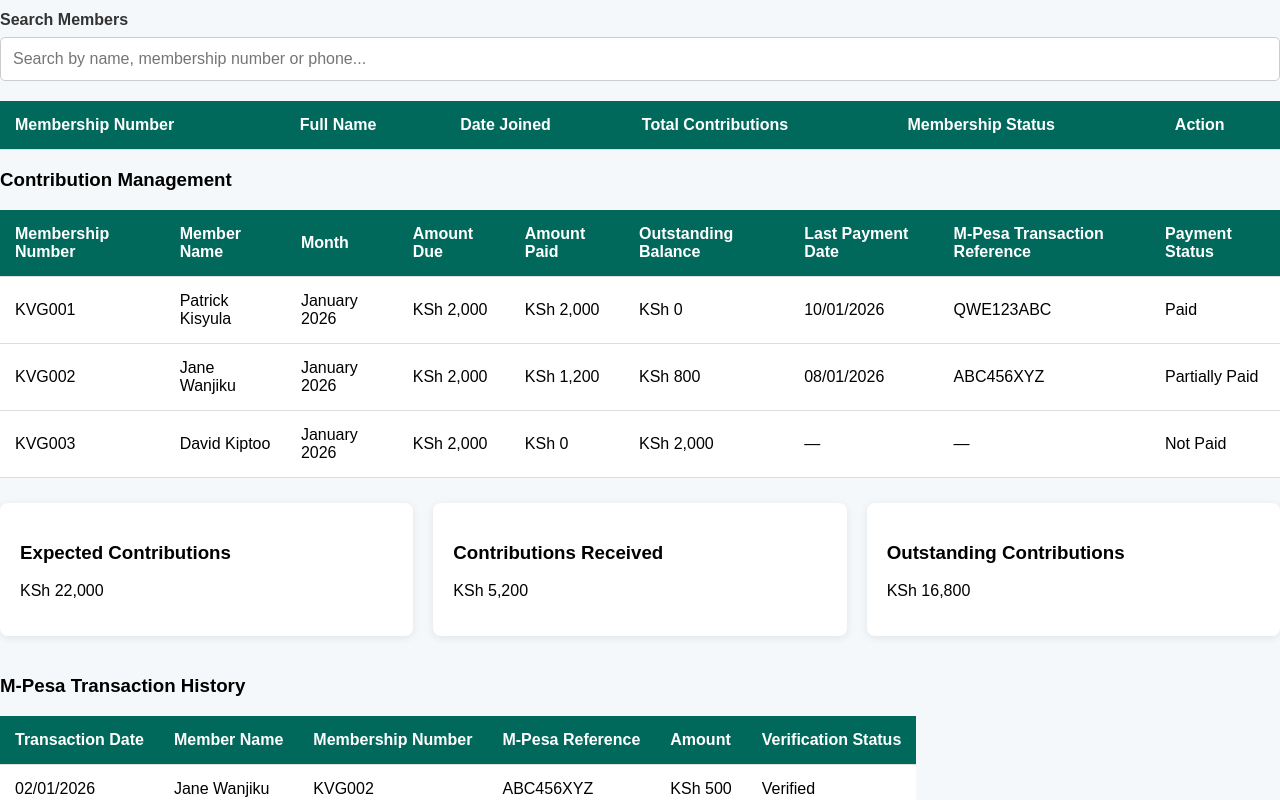
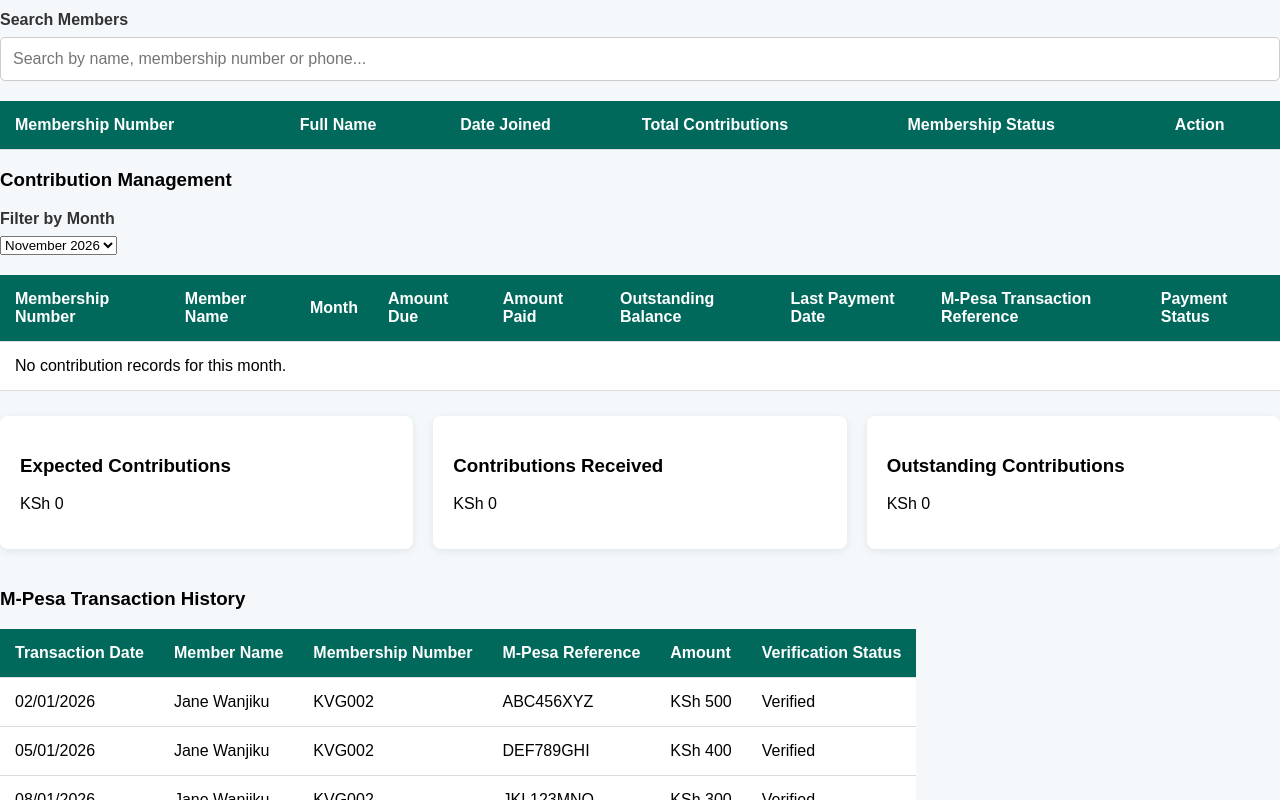
Before and after one commit to Pmusyimi42/kavuus-group, a plain HTML site: page leadership/dashboard.html in a window 1280 px wide. Shown: the part 666-1466 px from the top of the page. Drawn offline with Linux system fonts and the light colour scheme.

Commit message:
Add monthly contribution filtering and summary

```diff
--- a/js/contributions.js
+++ b/js/contributions.js
@@ -67,6 +67,96 @@ function saveContributions(newContributions) {
         'contributions',
         JSON.stringify(existingContributions)
     );
+}
+
+function getContributions() {
+    return JSON.parse(
+        localStorage.getItem('contributions')
+    ) || [];
+}
+function populateContributionMonthFilter() {
+    const contributions = getContributions();
+    const monthFilter = document.querySelector('#contribution-month');
+    const today = new Date();
+
+    const currentMonthKey =
+        `${today.getFullYear()}-${String(today.getMonth() + 1).padStart(2, '0')}`;
+
+    const months = new Map();
+
+    // Always include the current month
+    months.set(
+        currentMonthKey,
+        today.toLocaleString('en', {
+            month: 'long',
+            year: 'numeric'
+        })
+    );
+
+    // Collect months from saved contribution records
+    contributions.forEach(function(contribution) {
+        const key =
+            `${contribution.year}-${String(contribution.monthIndex + 1).padStart(2, '0')}`;
+
+        months.set(key, contribution.month);
+    });
+
+    monthFilter.innerHTML = '';
+
+    [...months.entries()]
+        .sort((a, b) => b[0].localeCompare(a[0]))
+        .forEach(function([key, monthName]) {
+            const option = document.createElement('option');
+
+            option.value = key;
+            option.textContent = monthName;
+
+            monthFilter.appendChild(option);
+        });
+
+    monthFilter.value = currentMonthKey;
+}
+
+function renderContributions() {
+    const contributions = getContributions();
+    const monthFilter = document.querySelector('#contribution-month');
+    const selectedMonth = monthFilter.value;
+
+    const filteredContributions = contributions.filter(function(contribution) {
+        const contributionMonth =
+            `${contribution.year}-${String(contribution.monthIndex + 1).padStart(2, '0')}`;
+
+        return contributionMonth === selectedMonth;
+    });
+
+    contributionsTable.innerHTML = '';
+
+    if (filteredContributions.length === 0) {
+        contributionsTable.innerHTML = `
+            <tr>
+                <td colspan="9">No contribution records for this month.</td>
+            </tr>
+        `;
+        return;
+    }
+
+    filteredContributions.forEach(function(contribution) {
+        const row = document.createElement('tr');
+
+        row.innerHTML = `
+            <td>${contribution.membershipNumber}</td>
+            <td>${contribution.memberName}</td>
+            <td>${contribution.month}</td>
+            <td>KSh ${contribution.amountDue.toLocaleString()}</td>
+            <td>KSh ${contribution.amountPaid.toLocaleString()}</td>
+            <td>KSh ${contribution.balance.toLocaleString()}</td>
+            <td>—</td>
+            <td>—</td>
+            <td>${contribution.paymentStatus}</td>
+        `;
+
+        contributionsTable.appendChild(row);
+    });
 }
 
 
@@ -170,3 +260,60 @@ function allocatePayment(payment, contributions, fines, membershipNumber) {
         unallocatedAmount: payment
     };
 }
+populateContributionMonthFilter()
+renderContributions();
+updateContributionSummary();
+
+function updateContributionSummary() {
+    const contributions = getContributions();
+    const monthFilter = document.querySelector('#contribution-month');
+    const selectedMonth = monthFilter.value;
+
+    const filteredContributions = contributions.filter(function(contribution) {
+        const contributionMonth =
+            `${contribution.year}-${String(contribution.monthIndex + 1).padStart(2, '0')}`;
+
+        return contributionMonth === selectedMonth;
+    });
+
+    const expected = filteredContributions.reduce(function(total, contribution) {
+        return total + contribution.amountDue;
+    }, 0);
+
+    const received = filteredContributions.reduce(function(total, contribution) {
+        return total + contribution.amountPaid;
+    }, 0);
+
+    const outstanding = filteredContributions.reduce(function(total, contribution) {
+        return total + contribution.balance;
+    }, 0);
+
+    document.querySelector('#expected-contributions').textContent =
+        `KSh ${expected.toLocaleString()}`;
+
+    document.querySelector('#received-contributions').textContent =
+        `KSh ${received.toLocaleString()}`;
+
+    document.querySelector('#outstanding-contributions').textContent =
+        `KSh ${outstanding.toLocaleString()}`;
+}
+
+const monthFilter = document.querySelector('#contribution-month');
+
+monthFilter.addEventListener('change', function() {
+    renderContributions();
+    updateContributionSummary();
+});
+
+const today = new Date();
+
+const currentMonthContributions = createMonthlyRecords(
+    today.getFullYear(),
+    today.getMonth()
+);
+
+saveContributions(currentMonthContributions);
+
+console.log(
+    JSON.parse(localStorage.getItem('contributions'))
+);
--- a/leadership/dashboard.html
+++ b/leadership/dashboard.html
@@ -234,6 +234,12 @@
         </section>
         <section id="contributions">
             <h3>Contribution Management</h3>
+            <div class="form-group">
+                <label for="contribution-month">Filter by Month</label>
+                <select id="contribution-month">
+                    <option value="current">Current Month</option>
+                </select>
+            </div>
             <table class="contribution-table">
                 <thead>
                     <tr>
@@ -289,17 +295,17 @@
              <div class="dashboard-cards">
                 <div class="dashboard-card">
                     <h3>Expected Contributions</h3>
-                    <p>KSh 22,000</p>
+                    <p id="expected-contributions">KSh 22,000</p>
                 </div>
 
                 <div class="dashboard-card">
                     <h3>Contributions Received</h3>
-                    <p>KSh 5,200</p>
+                    <p id="received-contributions">KSh 5,200</p>
                 </div>
 
                 <div class="dashboard-card">
                     <h3>Outstanding Contributions</h3>
-                    <p>KSh 16,800</p>
+                    <p id="outstanding-contributions">KSh 16,800</p>
                 </div>
                 <div>
                     <h3>M-Pesa Transaction History</h3>
```
